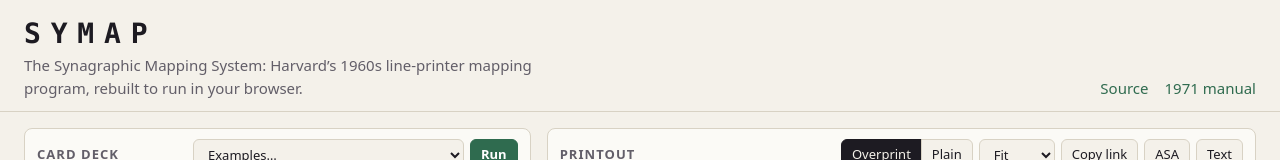
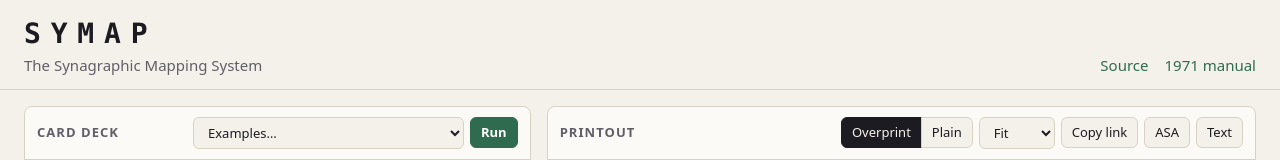
Before and after one commit to urschrei/SYMAP, a plain HTML site: page web/index.html in a window 1280 px wide. Shown: the top 160 px of the page. Drawn offline with Linux system fonts and the light colour scheme; no server answers.

Commit message:
Copy fixes
Signed-off-by: Stephan Hügel <shugel@tcd.ie>

```diff
--- a/web/index.html
+++ b/web/index.html
@@ -4,7 +4,7 @@
   <meta charset="utf-8">
   <meta name="viewport" content="width=device-width, initial-scale=1">
   <title>SYMAP</title>
-  <meta name="description" content="SYMAP, the 1960s Harvard line-printer mapping program, reimplemented in Rust and running in your browser.">
+  <meta name="description" content="SYMAP, the 1960s Harvard line-printer mapping program, reimplemented in Rust.">
   <link rel="stylesheet" href="style.css">
   <script type="module" src="app.js"></script>
 </head>
@@ -12,7 +12,7 @@
   <header class="masthead">
     <div class="brand">
       <h1>SYMAP</h1>
-      <p>The Synagraphic Mapping System: Harvard’s 1960s line-printer mapping program, rebuilt to run in your browser.</p>
+      <p>The Synagraphic Mapping System</p>
     </div>
     <nav>
       <a href="https://github.com/urschrei/SYMAP">Source</a>
```
